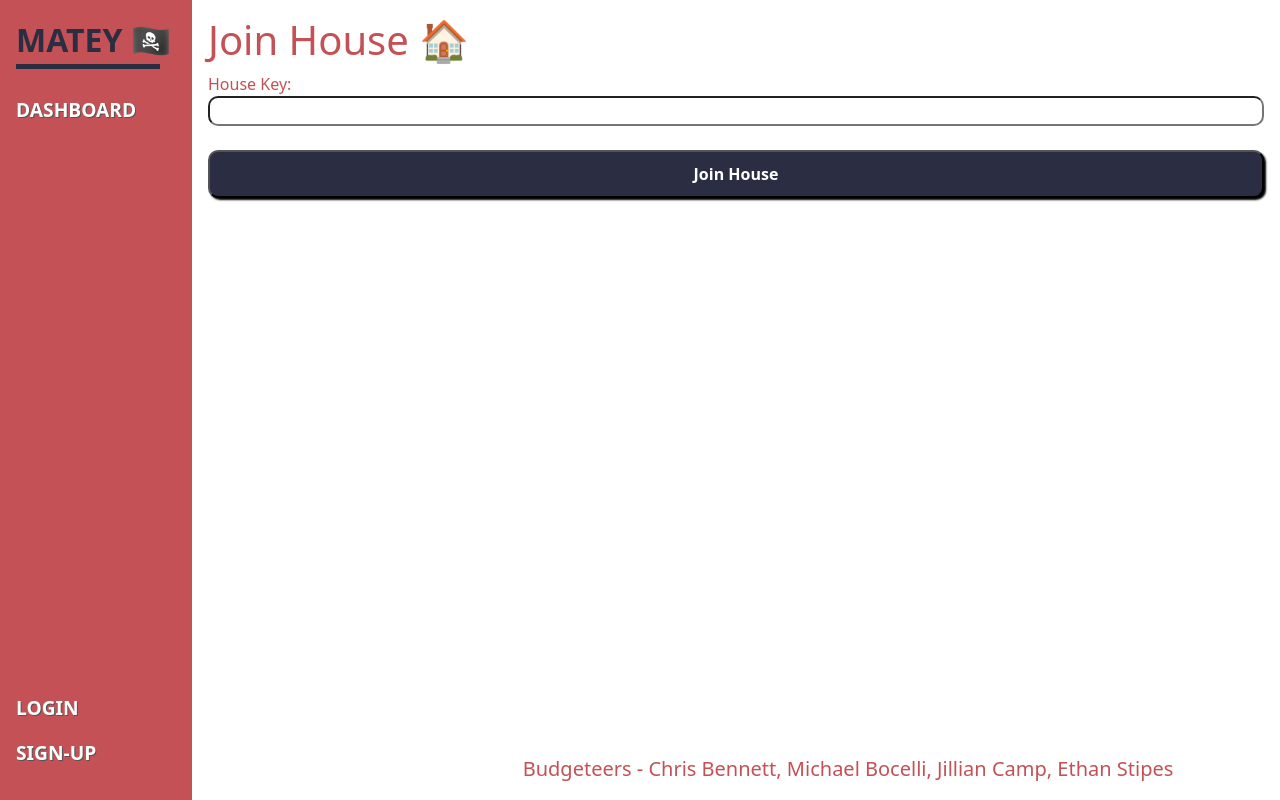
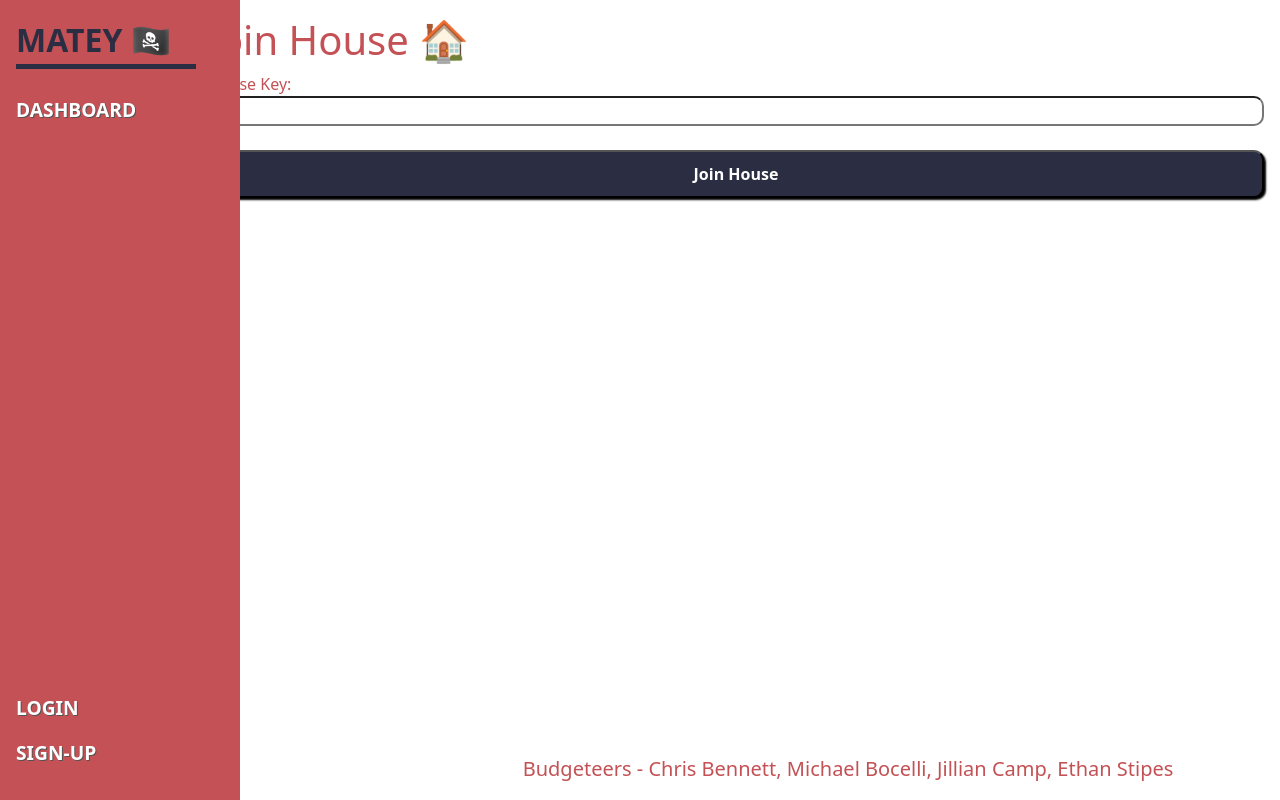
Before and after one commit to m-bocelli/matey, a Next.js app in the folder client/: page /joinHouse in a window 1280 px wide. Shown: the top 800 px of the page. Built offline with nearby package versions, Linux system fonts and the light colour scheme; no server answers.

Commit message:
made nav wider, fixed footer import, changed names and order of nav

```diff
--- a/client/app/aquarium/page.module.css
+++ b/client/app/aquarium/page.module.css
@@ -41,7 +41,11 @@
 }
 
 .title {
-    padding: 1rem;
+    padding-left: 8rem;
+    padding-top: 3rem;
+    color:azure;
+    font-size: 50px;
+    font-weight: bold;
 }
 
 .fishTank {
--- a/client/app/components/Nav/Nav.jsx
+++ b/client/app/components/Nav/Nav.jsx
@@ -42,10 +42,10 @@ export default function Nav() {
                 {!user ? null : (
                     <>
                         <NavLink href='createHouse'>CREATE HOUSE</NavLink>
-                        <NavLink href='manageHouses'>MANAGE</NavLink>
+                        <NavLink href='manageHouses'>MANAGE HOUSES</NavLink>
                         <NavLink href='calendar'>CALENDAR</NavLink>
-                        <NavLink href='storePage'>MARKETPLACE</NavLink>
-                        <NavLink href='tasksPage'>HOUSE TASKS</NavLink>
+                        <NavLink href='tasksPage'>TASKS</NavLink>
+                        <NavLink href='storePage'>FISH MARKET</NavLink>
                         <NavLink href='aquarium'>AQUARIUM</NavLink>
                     </>
                 )}
--- a/client/app/components/Nav/Nav.module.css
+++ b/client/app/components/Nav/Nav.module.css
@@ -17,7 +17,7 @@
 .nav_container {
     background-color: var(--cherry-blossom);
     fill-opacity: 20%;
-    width: 12rem;
+    width: 15rem;
     height: 100vh;
     position: fixed;
     display: flex;
--- a/client/app/createHouse/page.module.css
+++ b/client/app/createHouse/page.module.css
@@ -4,7 +4,8 @@
     justify-content: space-between;
     color: var(--cherry-blossom);
     margin-left: 12rem;
-    padding: 1rem;
+    padding-left: 5rem;
+    padding-right: 5rem;
 }
 
 .textInput{
@@ -17,12 +18,12 @@
     border-radius: 10px;
     height: 3rem;
     min-width: 7rem;
-    background-color: var(--space-cadet);
-    box-shadow: 2px 2px 2px black;
+    border: none;
+    background-color: lightseagreen;
     font-weight: bold;
     color: white;
     transition: font-size 0.3s;
-    width: 100%;
+    width: 25%
 }
 
 .create:hover {
--- a/client/app/manageHouses/page.module.css
+++ b/client/app/manageHouses/page.module.css
@@ -4,7 +4,7 @@
     justify-content: space-between;
     color: var(--cherry-blossom);
     margin-left: 12rem;
-    padding: 1rem;
+    padding-left: 7rem;
     justify-content: center;
 }
 
--- a/client/app/page.jsx
+++ b/client/app/page.jsx
@@ -4,7 +4,7 @@ import styles from './page.module.css';
 import SignedOut from './components/SignedOut/SignedOut';
 import HouseOverview from './components/HouseOverview/HouseOverview';
 import { UserAuth } from './js/AuthContext';
-import Footer from "../components/Footer/Footer";
+import Footer from "./components/Footer/Footer";
 
 export default function Page() {
     const { userData, bearerToken } = UserAuth();
--- a/client/app/storePage/page.jsx
+++ b/client/app/storePage/page.jsx
@@ -42,11 +42,9 @@ export default function StorePageUI() {
         <div>
             <Col className={styles.container}>
                 <Row className={styles.row}>
-                    <h1>Marketplace</h1>
                 </Row>
                 <Row className={styles.row}>
                     <div className={styles.cart_bar}>
-                        <h2>🛒</h2>
                         <p>Total: {total}</p>
                         <Button onClick={dummyBuy}>BUY</Button>
                     </div>
@@ -66,7 +64,7 @@ export default function StorePageUI() {
                     </div>
                 </Row>
                 <Row className={styles.row}>
-                    <h2>Shop:</h2>
+                    <h2 className={styles.shop}>Shop🛒</h2>
                     <div className={styles.section}>
                         {shop.map((item) => {
                             return (
--- a/client/app/storePage/page.module.css
+++ b/client/app/storePage/page.module.css
@@ -1,6 +1,6 @@
 .container {
-    margin-left: 15rem;
-    margin-right: 3rem;
+    margin-left: 19rem;
+    margin-right: 4rem;
     padding-top: 1rem;
     color: var(--cherry-blossom);
 }
@@ -20,3 +20,7 @@
 .row {
     margin-bottom: 1rem;
 }
+
+.shop {
+    font-size: 50px;
+}
```
